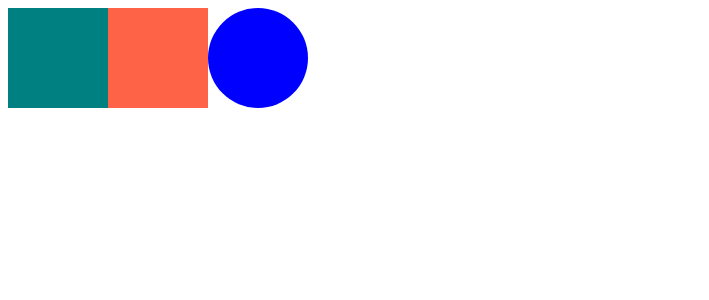
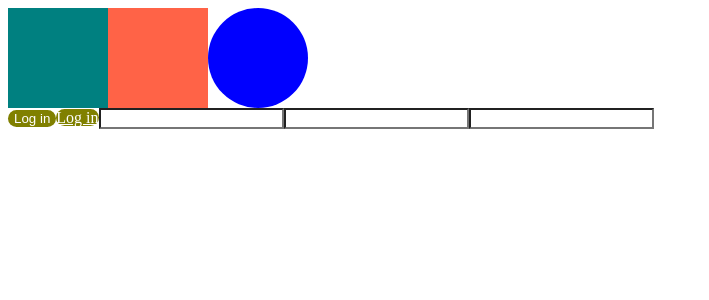
Before and after one commit to kihyeoon/react-masterclass, a React (Create React App) app: page / in a window 1280 px wide. Shown: the top 300 px of the page, without its empty margins (0-709 px from the left). Built offline with nearby package versions, Linux system fonts and the light colour scheme.

Commit message:
2.3 'As' and Attrs

```diff
--- a/src/App.js
+++ b/src/App.js
@@ -11,14 +11,32 @@ const Box = styled.div`
 const Circle = styled(Box)`
   border-radius: 50px;
 `;
+const Btn = styled.button`
+  background-color: olive;
+  color: white;
+  border: 0;
+  border-radius: 15px;
+`;
+const Input = styled.input.attrs({ required: true, minLength: 10 })`
+  background-color: white;
+`;
 
 function App() {
   return (
-    <Father>
-      <Box bgColor="teal" />
-      <Box bgColor="tomato" />
-      <Circle bgColor="blue" />
-    </Father>
+    <>
+      <Father as="header">
+        <Box bgColor="teal" />
+        <Box bgColor="tomato" />
+        <Circle bgColor="blue" />
+      </Father>
+      <Btn>Log in</Btn>
+      <Btn as="a" href="/">
+        Log in
+      </Btn>
+      <Input />
+      <Input />
+      <Input />
+    </>
   );
 }
 
```
